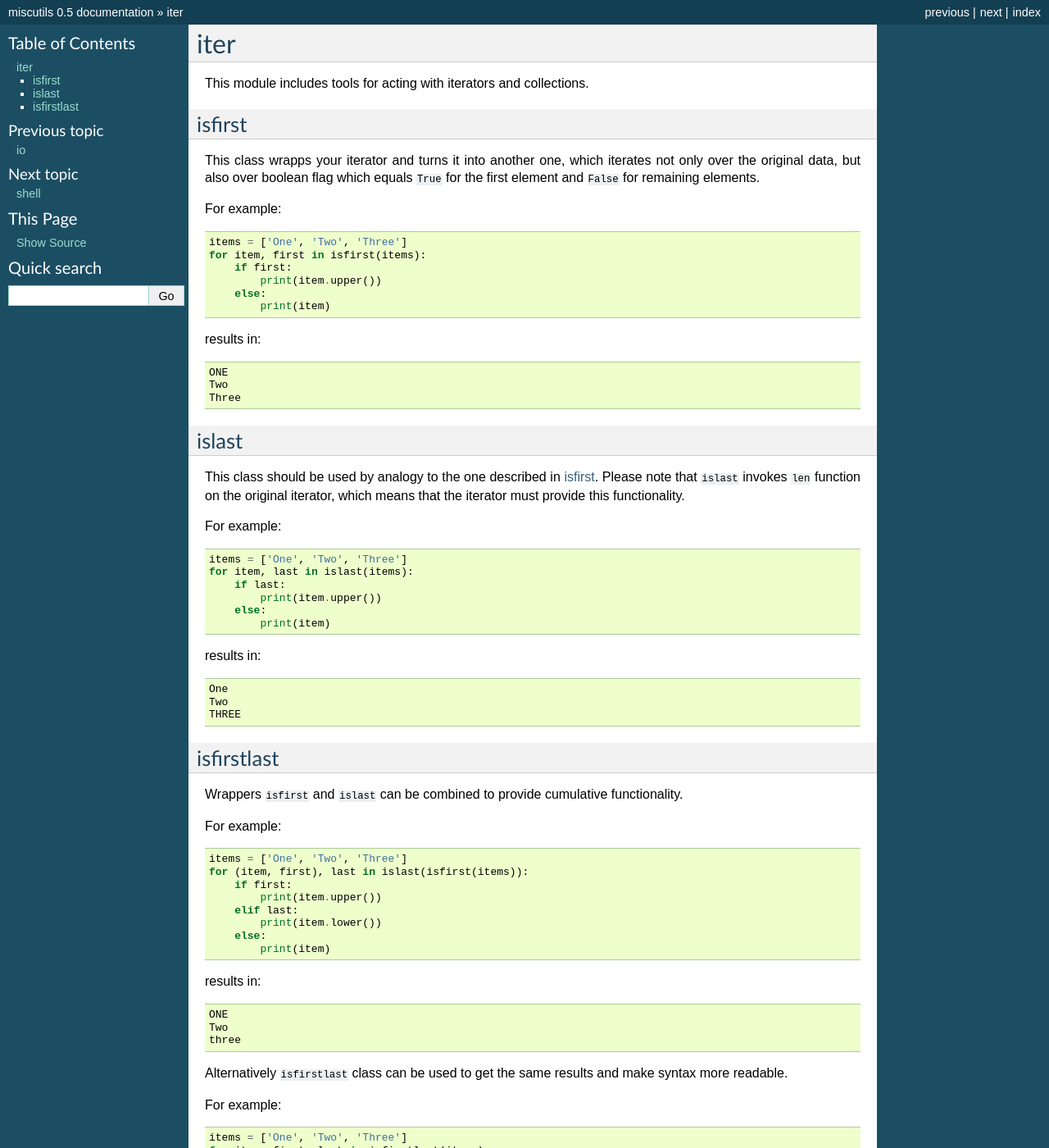
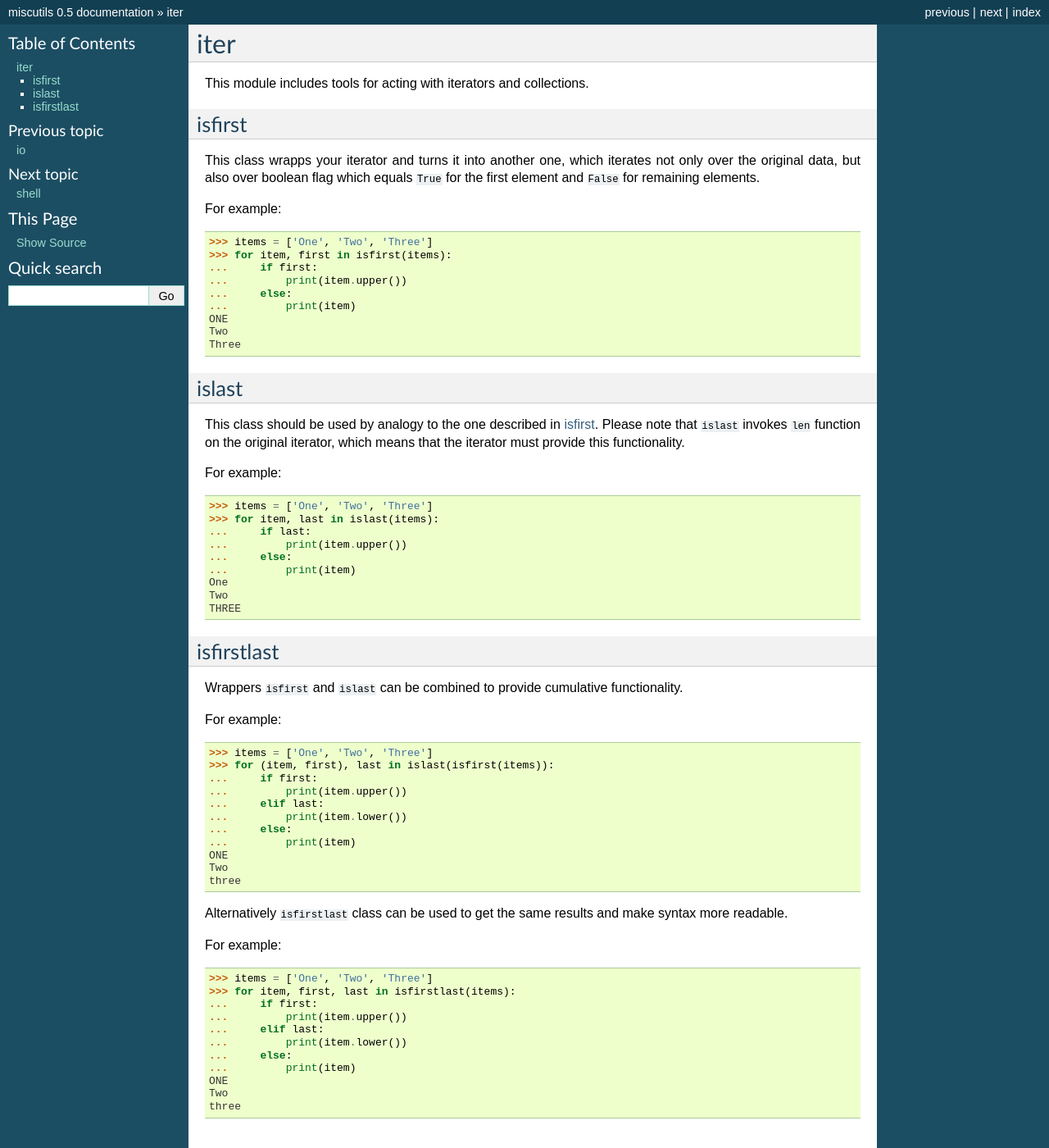
Before and after one commit to gergelyk/pymiscutils, a Sphinx documentation site: the page built from docs/source/iter.rst, in a window 1280 px wide and 1400 px high. Shown: the whole window at 82% size. Built offline with Sphinx 7.4.7, drawn with Linux system fonts in a browser that asks for light colours.

Commit message:
new examples in docs for iter

```diff
--- a/docs/source/iter.rst
+++ b/docs/source/iter.rst
@@ -10,20 +10,16 @@ This class wrapps your iterator and turns it into another one, which iterates no
 
 For example:
 
-.. code-block:: python
+>>> items = ['One', 'Two', 'Three']
+>>> for item, first in isfirst(items):
+...     if first:
+...         print(item.upper())
+...     else:
+...         print(item)
+ONE
+Two
+Three
 
-    items = ['One', 'Two', 'Three']
-    for item, first in isfirst(items):
-        if first:
-            print(item.upper())
-        else:
-            print(item)
-
-results in::
-
-    ONE
-    Two
-    Three
 
 islast
 ------
@@ -32,20 +28,16 @@ This class should be used by analogy to the one described in isfirst_. Please no
 
 For example:
 
-.. code-block:: python
+>>> items = ['One', 'Two', 'Three']
+>>> for item, last in islast(items):
+...     if last:
+...         print(item.upper())
+...     else:
+...         print(item)
+One
+Two
+THREE
 
-    items = ['One', 'Two', 'Three']
-    for item, last in islast(items):
-        if last:
-            print(item.upper())
-        else:
-            print(item)
-
-results in::
-
-    One
-    Two
-    THREE
 
 isfirstlast
 -----------
@@ -54,34 +46,31 @@ Wrappers ``isfirst`` and ``islast`` can be combined to provide cumulative functi
 
 For example:
 
-.. code-block:: python
+>>> items = ['One', 'Two', 'Three']
+>>> for (item, first), last in islast(isfirst(items)):
+...     if first:
+...         print(item.upper())
+...     elif last:
+...         print(item.lower())
+...     else:
+...         print(item)
+ONE
+Two
+three
 
-    items = ['One', 'Two', 'Three']
-    for (item, first), last in islast(isfirst(items)):
-        if first:
-            print(item.upper())
-        elif last:
-            print(item.lower())
-        else:
-            print(item)
-
-results in::
-
-    ONE
-    Two
-    three
 
 Alternatively ``isfirstlast`` class can be used to get the same results and make syntax more readable.
 
 For example:
 
-.. code-block:: python
-
-    items = ['One', 'Two', 'Three']
-    for item, first, last in isfirstlast(items):
-        if first:
-            print(item.upper())
-        elif last:
-            print(item.lower())
-        else:
-            print(item)
+>>> items = ['One', 'Two', 'Three']
+>>> for item, first, last in isfirstlast(items):
+...     if first:
+...         print(item.upper())
+...     elif last:
+...         print(item.lower())
+...     else:
+...         print(item)
+ONE
+Two
+three
```
